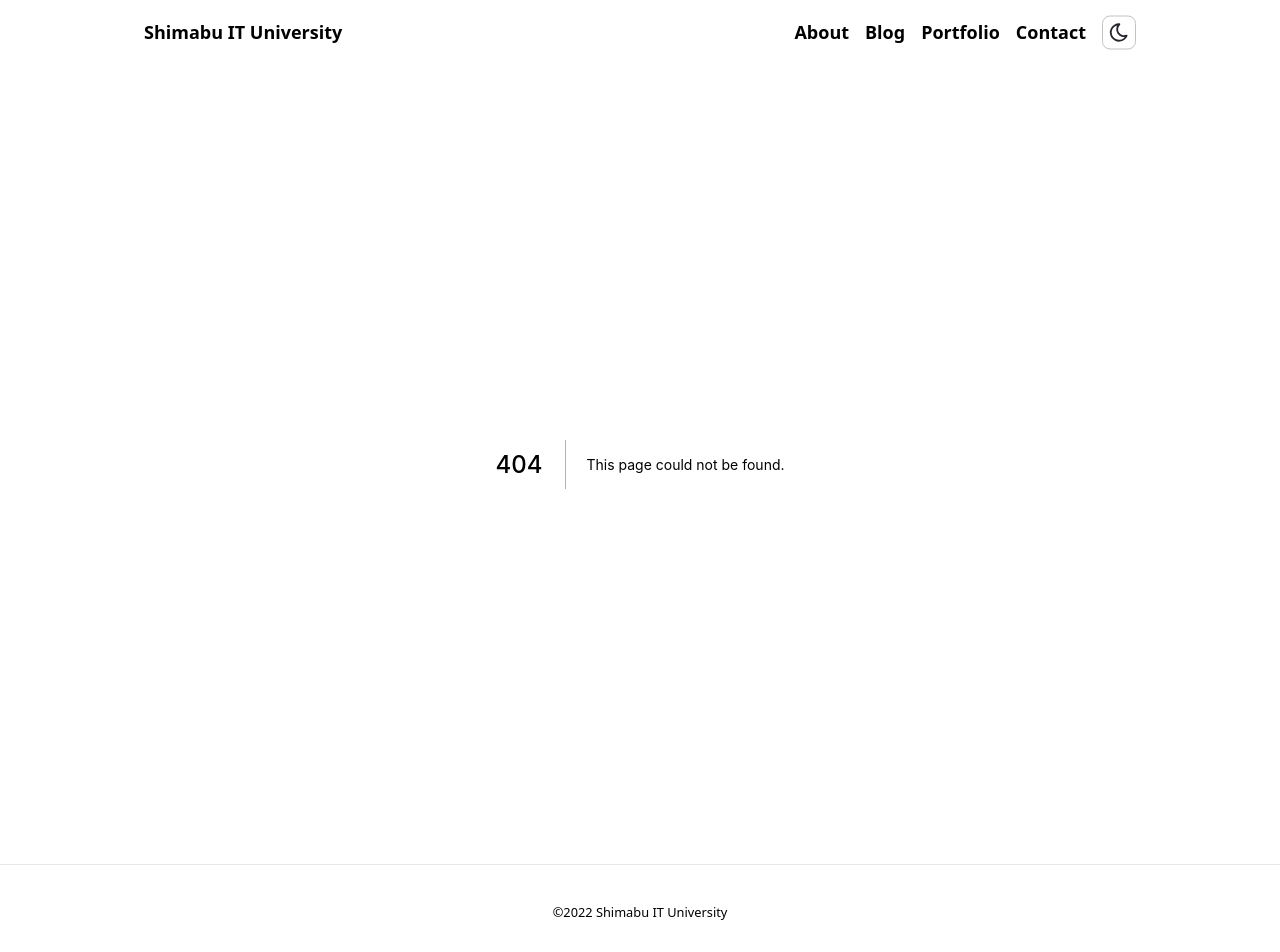
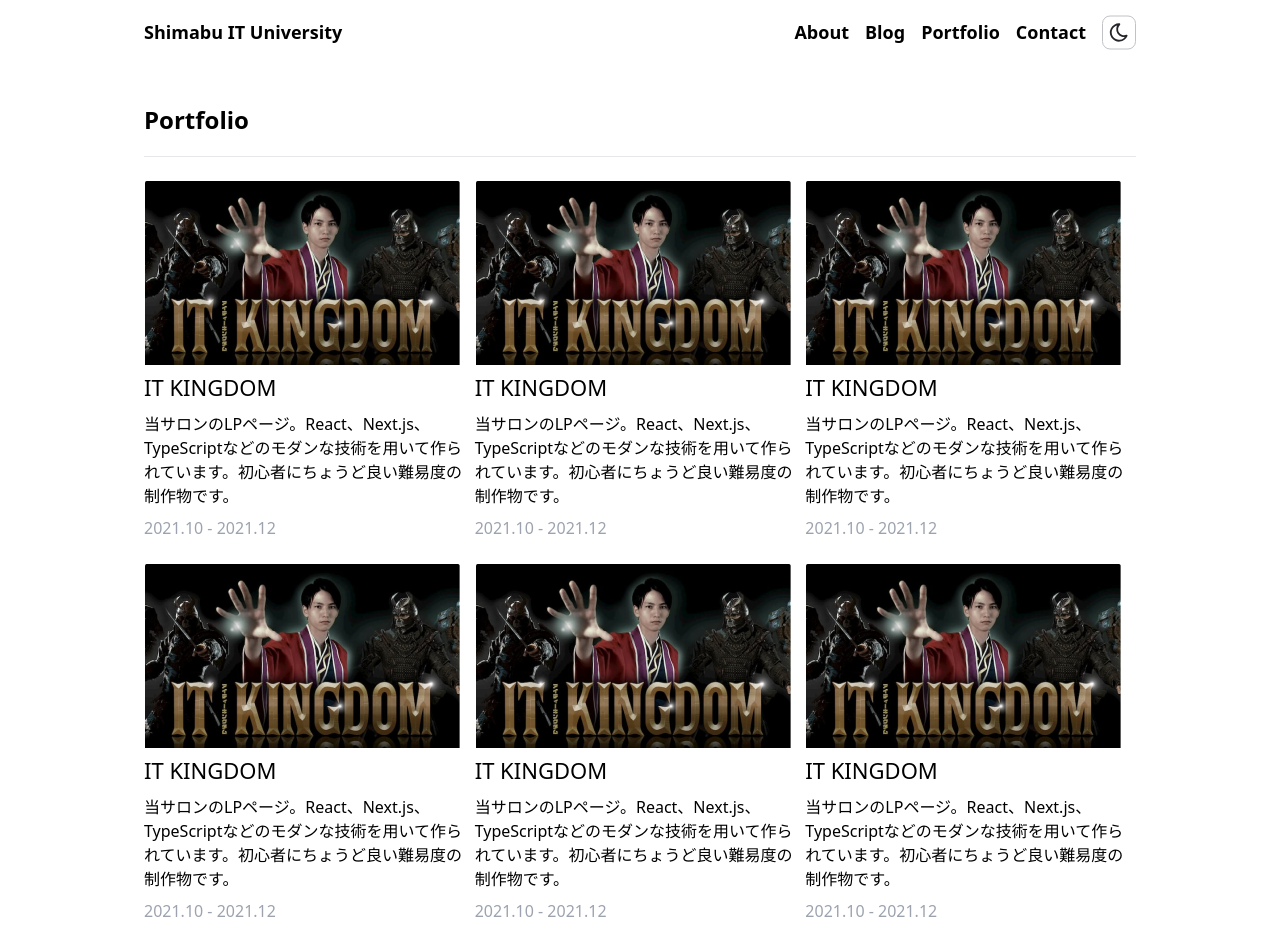
Before and after one commit to Miz-dev/portfolio-dev, a Next.js app: page /portfolio in a window 1280 px wide. Before the commit this address had no page. Shown: the top 952 px of the page. Built offline with nearby package versions, Linux system fonts and the light colour scheme.

Commit message:
✨ Portfolio：仮実装

```diff
--- /dev/null
+++ b/src/pages/portfolio/index.tsx
@@ -0,0 +1,66 @@
+// import Link from "next/link";
+import portfolio_thumbnail from "src/asset/images/portfolio_thumbnail.png";
+import Image from "next/image";
+import React from "react";
+
+export const Portfolio = () => {
+	return (
+		<section className="mb-20 mt-10 w-[992px]">
+			<h2 className="mb-6 border-b border-gray-200 pb-5 text-left text-2xl font-bold">
+				Portfolio
+			</h2>
+			<ul className="flex flex-wrap justify-between">
+				<li className="mb-6 w-1/3">
+					<Image src={portfolio_thumbnail} alt="" />
+					<h3 className="mb-2 text-[22px]">IT KINGDOM</h3>
+					<p className="mb-2">
+						当サロンのLPページ。React、Next.js、TypeScriptなどのモダンな技術を用いて作られています。初心者にちょうど良い難易度の制作物です。
+					</p>
+					<p className="text-bold text-gray-400">2021.10 - 2021.12</p>
+				</li>
+				<li className="mb-6 w-1/3">
+					<Image src={portfolio_thumbnail} alt="" />
+					<h3 className="mb-2 text-[22px]">IT KINGDOM</h3>
+					<p className="mb-2">
+						当サロンのLPページ。React、Next.js、TypeScriptなどのモダンな技術を用いて作られています。初心者にちょうど良い難易度の制作物です。
+					</p>
+					<p className="text-bold text-gray-400">2021.10 - 2021.12</p>
+				</li>
+				<li className="mb-6 w-1/3">
+					<Image src={portfolio_thumbnail} alt="" />
+					<h3 className="mb-2 text-[22px]">IT KINGDOM</h3>
+					<p className="mb-2">
+						当サロンのLPページ。React、Next.js、TypeScriptなどのモダンな技術を用いて作られています。初心者にちょうど良い難易度の制作物です。
+					</p>
+					<p className="text-bold text-gray-400">2021.10 - 2021.12</p>
+				</li>
+				<li className="mb-6 w-1/3">
+					<Image src={portfolio_thumbnail} alt="" />
+					<h3 className="mb-2 text-[22px]">IT KINGDOM</h3>
+					<p className="mb-2">
+						当サロンのLPページ。React、Next.js、TypeScriptなどのモダンな技術を用いて作られています。初心者にちょうど良い難易度の制作物です。
+					</p>
+					<p className="text-bold text-gray-400">2021.10 - 2021.12</p>
+				</li>
+				<li className="mb-6 w-1/3">
+					<Image src={portfolio_thumbnail} alt="" />
+					<h3 className="mb-2 text-[22px]">IT KINGDOM</h3>
+					<p className="mb-2">
+						当サロンのLPページ。React、Next.js、TypeScriptなどのモダンな技術を用いて作られています。初心者にちょうど良い難易度の制作物です。
+					</p>
+					<p className="text-bold text-gray-400">2021.10 - 2021.12</p>
+				</li>
+				<li className="mb-6 w-1/3">
+					<Image src={portfolio_thumbnail} alt="" />
+					<h3 className="mb-2 text-[22px]">IT KINGDOM</h3>
+					<p className="mb-2">
+						当サロンのLPページ。React、Next.js、TypeScriptなどのモダンな技術を用いて作られています。初心者にちょうど良い難易度の制作物です。
+					</p>
+					<p className="text-bold text-gray-400">2021.10 - 2021.12</p>
+				</li>
+			</ul>
+		</section>
+	);
+};
+
+export default Portfolio;
```
